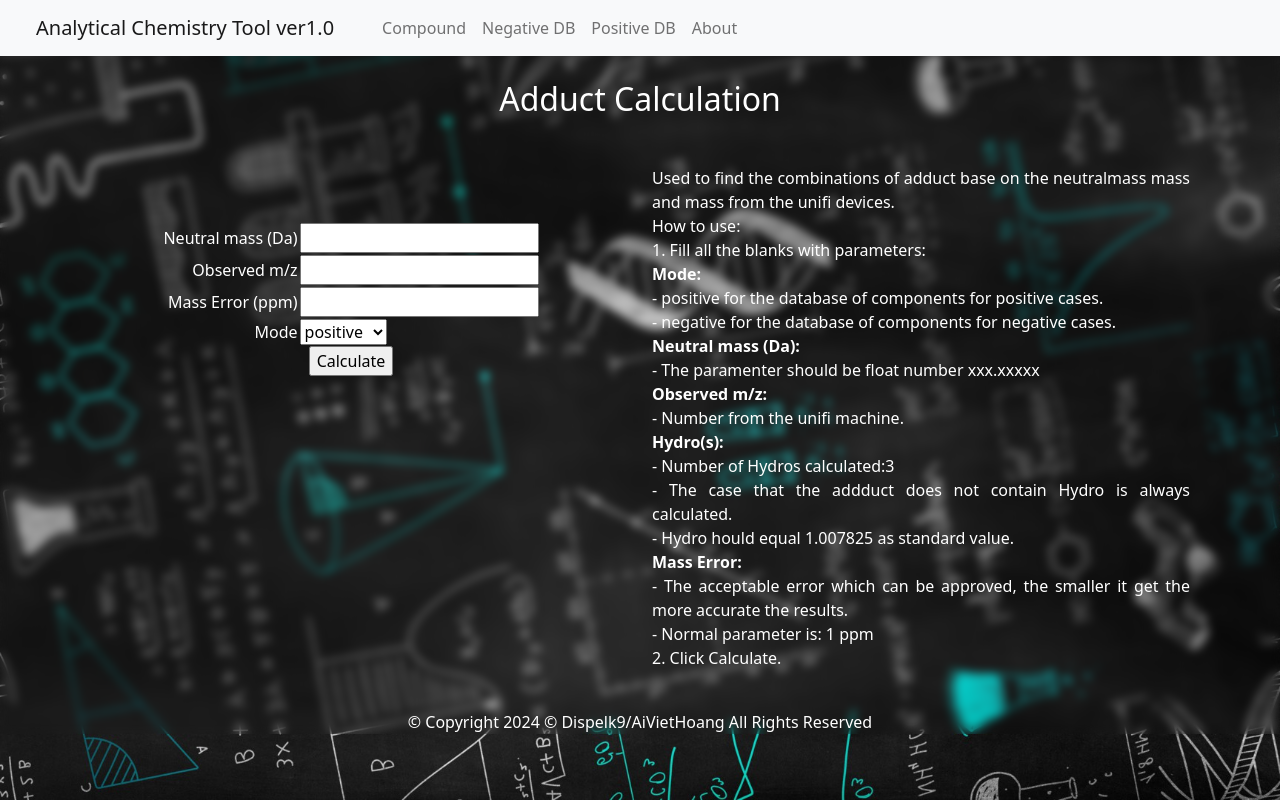
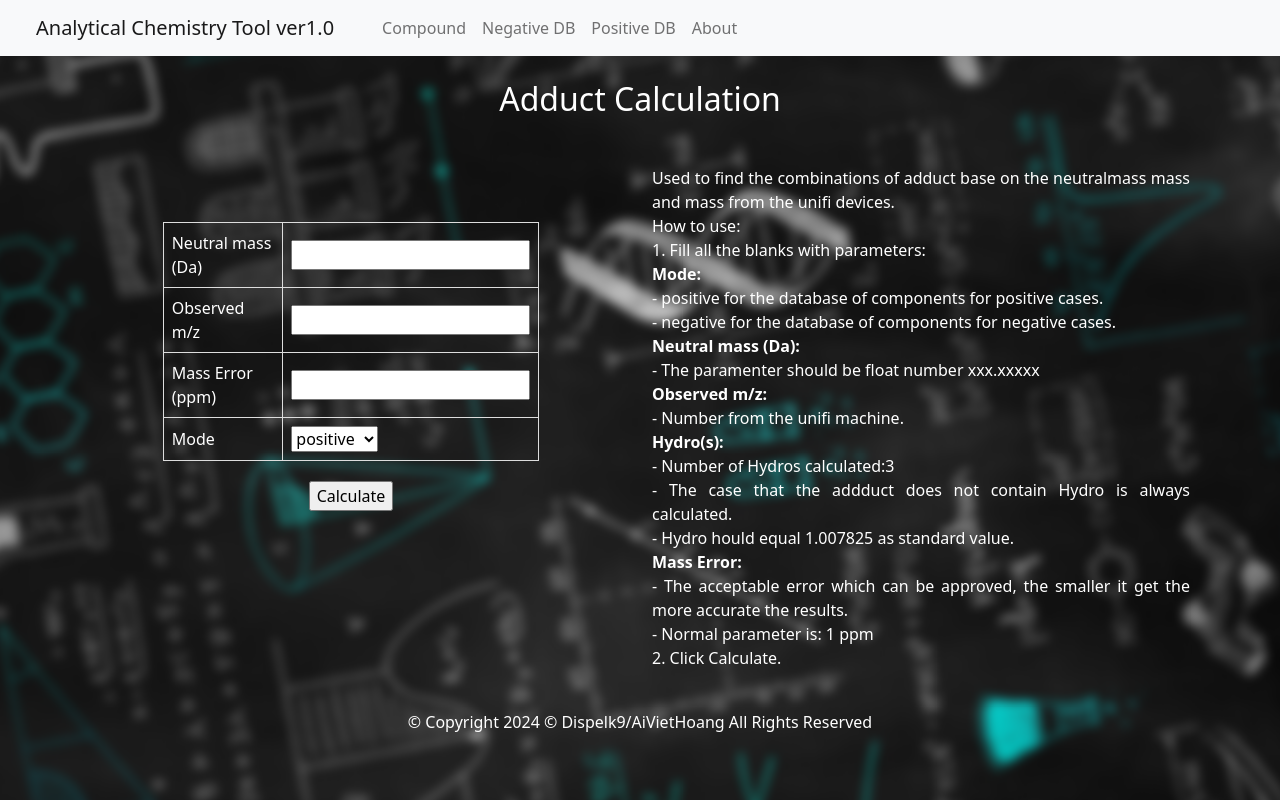
Before and after one commit to Dispelk9/Analytical_tools, a Flask app: page /index in a window 1280 px wide. Run offline with Flask 3, Linux system fonts and the light colour scheme; some libraries are stand-ins or nearby versions.

Commit message:
update css for all html pages

```diff
--- a/templates/index.html
+++ b/templates/index.html
@@ -13,16 +13,10 @@
         <link rel="icon" type="image/png" sizes="32x32" href="../static/favicon_io/favicon-32x32.png">
         <link rel="icon" type="image/png" sizes="16x16" href="../static/favicon_io/favicon-16x16.png">
         <link rel="manifest" href="../static/favicon_io/site.webmanifest">
+        <meta name="viewport" content="width=device-width, initial-scale=1.0">
+        <link rel="stylesheet" href="styles.css">
     </head>
     <style>
-        body{
-            background:url('../static/chemiebackground.jpg') no-repeat center center fixed;
-            -webkit-background-size:cover;
-            -moz-background-size:cover;
-            -o-background-size: cover;
-            background-size: cover;
-            backdrop-filter: blur(5px);
-        }
     </style>
     <body>
         <nav class="navbar navbar-light navbar-expand-lg bg-light ">
--- /dev/null
+++ b/templates/styles.css
@@ -0,0 +1,58 @@
+/* Reset the margin and padding of body and html */
+html, body {
+    margin: 0;
+    padding: 0;
+    height: 100%;
+    /*overflow: hidden; /* Prevents scrolling */
+}
+
+/* Create a full-page background using a pseudo-element */
+body::before {
+    content: '';
+    position: fixed;
+    top: 0;
+    left: 0;
+    width: 100%;
+    height: 100%;
+    background: url('../static/chemiebackground.jpg') no-repeat center center fixed;
+    background-size: cover;
+    z-index: -1; /* Place it behind all other content */
+    filter: blur(5px); /* Apply the blur effect */
+    transform: scale(1.1); /* Optional: Slightly scale up to ensure full coverage */
+}
+
+/* Style for the content that sits on top of the blurred background */
+.content {
+    position: relative;
+    z-index: 1; /* Ensure it appears above the blurred background */
+    padding: 20px;
+    color: white;
+    text-align: center;
+}
+
+h2 {
+    color: #fff;
+}
+table {
+    width: 70%;
+    margin-bottom: 20px;
+    border-collapse: collapse;
+    font-size: 16px;
+    color: #fff;
+    background-color: transparent;
+
+}
+th, td {
+    border: 1px solid #ddd;
+    padding: 8px;
+    text-align: left;
+}
+th {
+    background-color: #333333;
+    font-weight: bold;
+}
+.section-title {
+    font-size: 1.2em;
+    color: #fff;
+    margin-top: 30px;
+}
```
Also changed, not shown: templates/compound.html (+2 -8 lines), templates/compound_result.html (+2 -34 lines), templates/result.html (+2 -34 lines).
